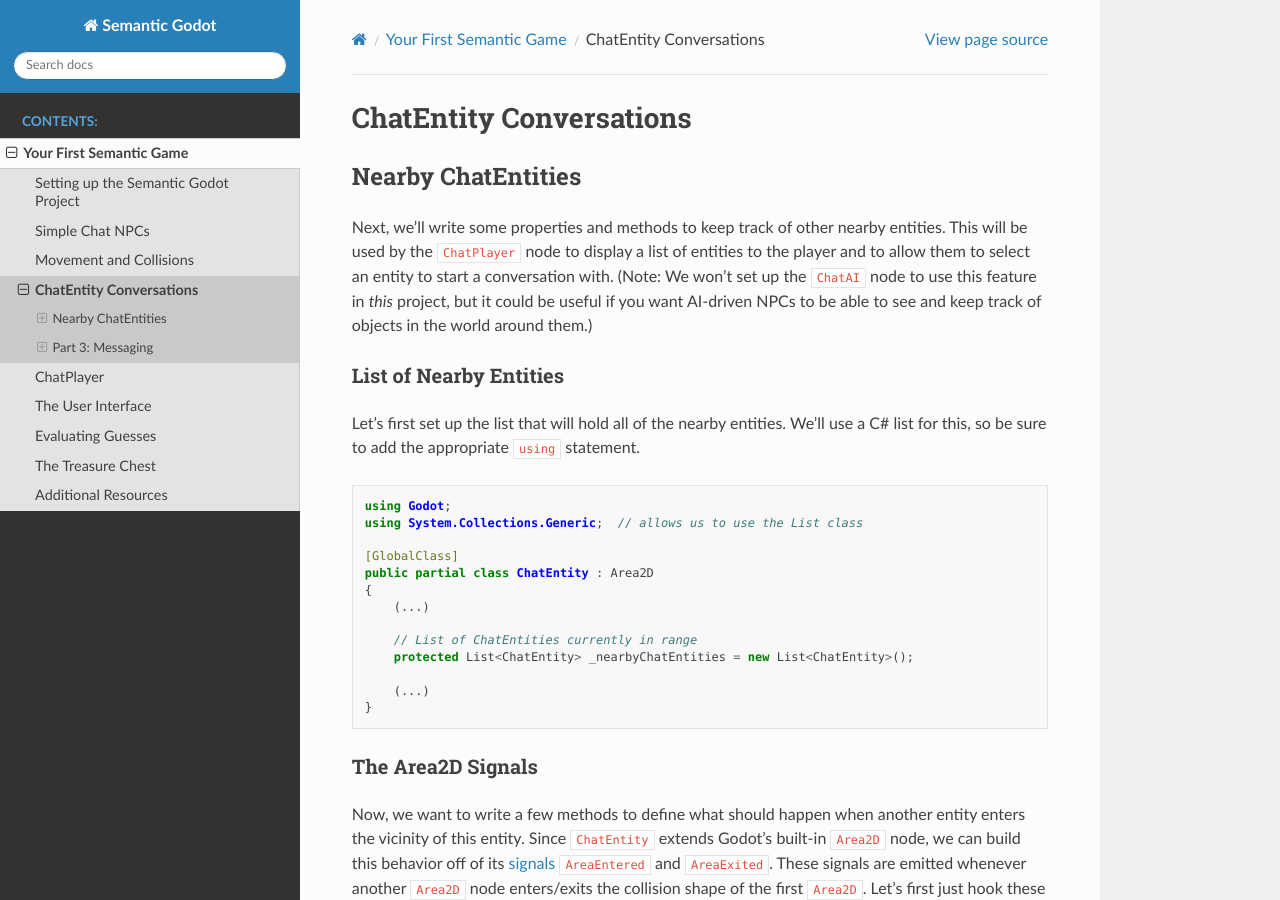
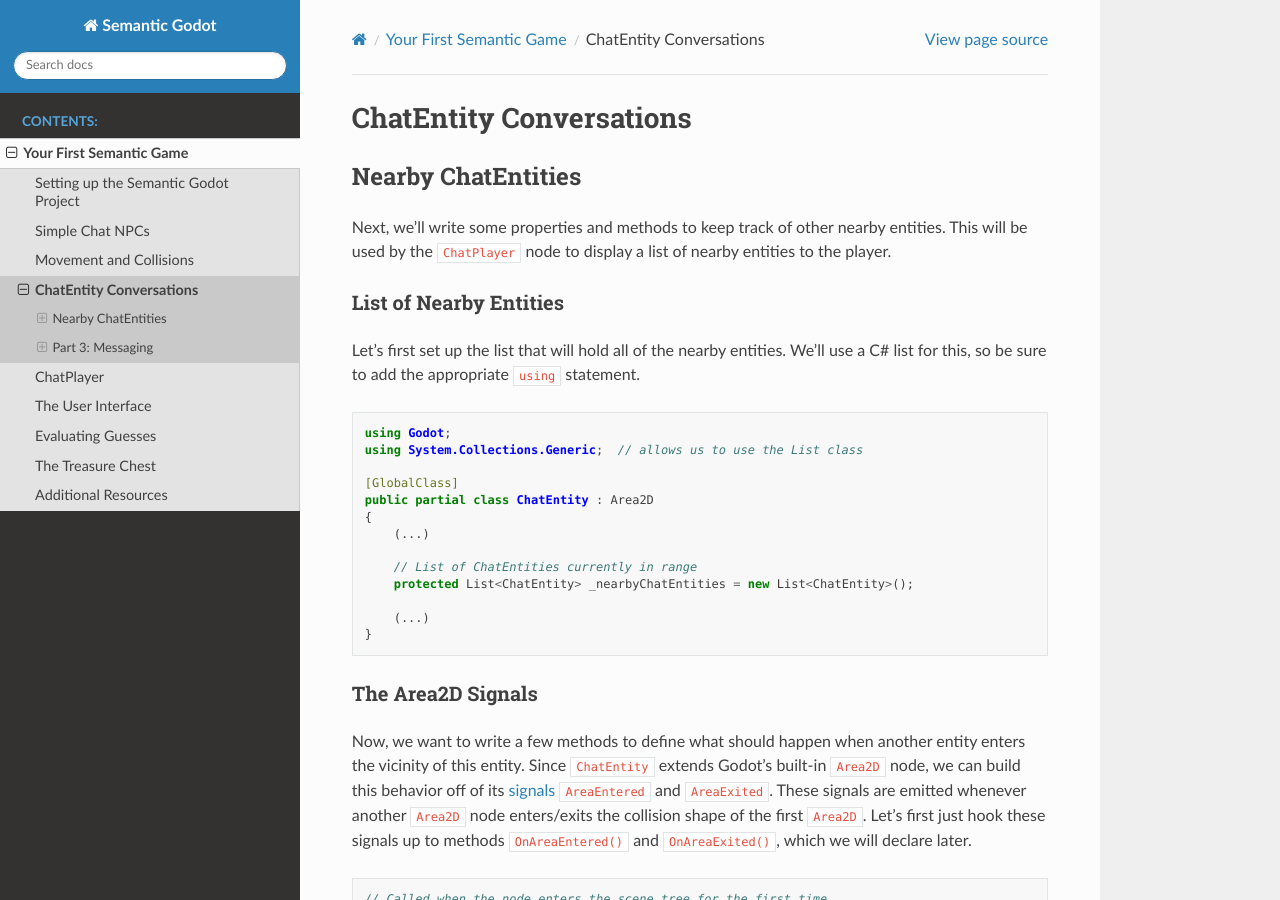
Before and after one commit to RaiderSoft/semantic-godot, a Sphinx documentation site: the page built from docs/first_semantic_game/04.chatentity_conversations.rst, in a window 1280 px wide and 900 px high. Built offline with Sphinx 7.4.7 and the Read the Docs theme 2.0.0, drawn with Linux system fonts in a browser that asks for light colours.

Commit message:
progress

```diff
--- a/docs/first_semantic_game/04.chatentity_conversations.rst
+++ b/docs/first_semantic_game/04.chatentity_conversations.rst
@@ -5,10 +5,8 @@ Nearby ChatEntities
 --------------------
 
 Next, we'll write some properties and methods to keep track of other nearby entities. This will be
-used by the ``ChatPlayer`` node to display a list of entities to the player and to allow them to
-select an entity to start a conversation with. (Note: We won't set up the ``ChatAI`` node to use
-this feature in *this* project, but it could be useful if you want AI-driven NPCs to be able to see
-and keep track of objects in the world around them.)
+used by the ``ChatPlayer`` node to display a list of nearby entities to the player.
+
 
 List of Nearby Entities
 ^^^^^^^^^^^^^^^^^^^^^^^
--- a/docs/first_semantic_game/05.the_player.rst
+++ b/docs/first_semantic_game/05.the_player.rst
@@ -10,6 +10,8 @@ hard-coded into our scripts.)
 
 **Initial Class Structure**
 ^^^^^^^^^^^^^^^^^^^^^^^^^^^
+
+Create ``ChatPlayer.cs`` with the following content.
 
 .. code-block:: csharp
 
```
